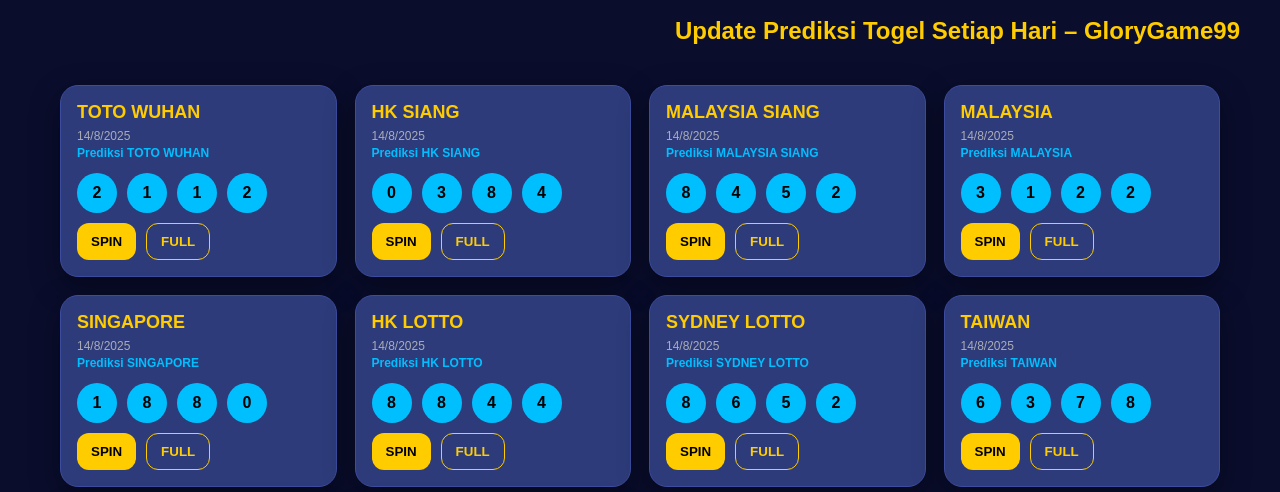
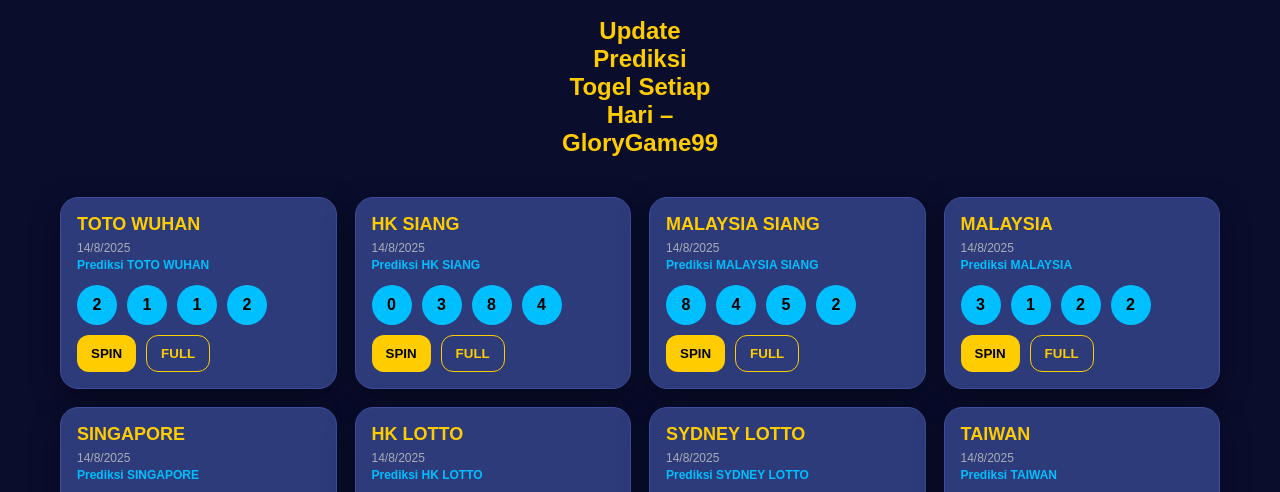
Before and after one commit to Glorygame99/Prediksi-Togel-Jitu, a plain HTML site: page index.html in a window 1280 px wide. Shown: the part 303-795 px from the top of the page. Drawn offline with Linux system fonts and the light colour scheme.

Commit message:
index.html

```diff
--- a/index.html
+++ b/index.html
@@ -7,11 +7,11 @@
   <style>
     :root {
       --bg: #0a0d2c; /* biru gelap */
-      --panel: #1c224a; /* biru tua */
-      --card: #2d3b7a; /* biru medium */
-      --card2: #3c4c9e; /* biru terang */
-      --accent: #ffcc00; /* kuning emas */
-      --accent-2: #00bfff; /* biru terang */
+      --panel: #1c224a;
+      --card: #2d3b7a;
+      --card2: #3c4c9e;
+      --accent: #ffcc00;
+      --accent-2: #00bfff;
       --text: #ffffff;
       --muted: #c0c0c0;
       --shadow: 0 10px 30px rgba(0,0,0,.35);
@@ -29,46 +29,32 @@
       color: var(--text);
     }
 
+    /* Header dan penataan Flexbox untuk memusatkan isi */
     header {
       background-color: var(--bg);
-      padding: 20px;
+      padding: 20px 0;
     }
-
-    /* Membungkus konten header agar menggunakan flexbox */
     .header-content {
       display: flex;
-      justify-content: space-between;
+      justify-content: center;
       align-items: center;
       max-width: 1200px;
       margin: 0 auto;
     }
-
-    /* Bagian kiri dan kanan sebagai spacer */
+    /* Spacer fleksibel untuk menjaga caption berada tepat tengah */
     .left-side,
     .right-side {
       flex: 1;
     }
-
-    /* Logo di tengah dengan teks caption */
-    .logo-container {
-      flex: 2;
+    .logo-caption {
+      flex: 0;
+      font-size: 1.5rem;
+      color: var(--accent);
+      font-weight: bold;
       text-align: center;
     }
 
-    .logo-container img {
-      height: 160px;
-      width: auto;
-      margin-bottom: 10px;
-      display: inline-block;
-    }
-
-    .logo-caption {
-      font-size: 1.5rem;
-      color: var(--accent);
-      font-weight: bold;
-    }
-
-    /* Grid dan kartu */
+    /* Grid konten prediksi */
     .grid {
       display: grid;
       grid-template-columns: repeat(auto-fit, minmax(250px, 1fr));
@@ -77,7 +63,6 @@
       max-width: 1200px;
       margin: 0 auto;
     }
-
     .card {
       background: var(--card);
       border: 1px solid var(--card2);
@@ -85,33 +70,28 @@
       padding: 16px;
       box-shadow: var(--shadow);
     }
-
     .card h3 {
       margin: 0 0 6px;
       font-size: 18px;
       color: var(--accent);
     }
-
     .sub {
       opacity: .85;
       font-size: 12px;
       color: var(--muted);
     }
-
     .link {
       font-weight: 700;
       color: var(--accent-2);
       text-decoration: none;
       font-size: 12px;
     }
-
     .chips {
       display: flex;
       gap: 10px;
       margin: 12px 0 10px;
       flex-wrap: wrap;
     }
-
     .chip {
       width: 40px;
       height: 40px;
@@ -122,12 +102,10 @@
       background: var(--accent-2);
       color: #000;
     }
-
     .actions {
       display: flex;
       gap: 10px;
     }
-
     button {
       cursor: pointer;
       padding: 10px 14px;
@@ -137,13 +115,11 @@
       background: var(--accent);
       color: #000;
     }
-
     .ghost {
       background: transparent;
       border: 1px solid var(--accent);
       color: var(--accent);
     }
-
     .full {
       margin-top: 10px;
       display: none;
@@ -151,13 +127,11 @@
       padding: 10px;
       border-radius: 12px;
     }
-
     .rows {
       display: grid;
       grid-template-columns: repeat(2, minmax(0, 1fr));
       gap: 8px;
     }
-
     .row {
       background: rgba(255,255,255,.05);
       padding: 8px 10px;
@@ -167,22 +141,16 @@
   </style>
 </head>
 <body>
-<!-- Gambar Banner Klikable -->
+  <!-- Banner klikable -->
   <a href="https://glorygame99vip.online/?ref=GLORYGAME99ZZ" target="_blank">
     <img src="images/logo2.png" alt="Event Togel Tebak Angka" style="width:100%; max-width:600px; display:block; margin: 0 auto;" />
   </a>
+
   <header>
     <div class="header-content">
-    <div class="left-side">
-      <!-- Bisa isi konten kiri -->
-    </div>
-
+      <div class="left-side"><!-- spacer kiri --></div>
       <div class="logo-caption">Update Prediksi Togel Setiap Hari – GloryGame99</div>
-    </div>
-
-    <div class="right-side">
-      <!-- Bisa isi konten kanan -->
-    </div>
+      <div class="right-side"><!-- spacer kanan --></div>
     </div>
   </header>
 
@@ -192,19 +160,15 @@
     const games = [
       'TOTO WUHAN','HK SIANG','MALAYSIA SIANG','MALAYSIA','SINGAPORE','HK LOTTO','SYDNEY LOTTO','TAIWAN','QATAR','MACAU'
     ];
-
     function randInt(min,max){
       return Math.floor(Math.random()*(max-min+1))+min;
     }
-
     function randomDigits(n){
       return Array.from({length:n},()=>randInt(0,9));
     }
-
     function makeCombos(nDigit,count=10){
       return Array.from({length:count},()=>randomDigits(nDigit).join(''));
     }
-
     function chip(num){
       const el=document.createElement('div');
       el.className='chip';
@@ -213,7 +177,6 @@
     }
 
     const grid=document.getElementById('grid');
-
     games.forEach(name=>{
       const card=document.createElement('div');
       card.className='card';
@@ -266,20 +229,17 @@
 
       const list=document.createElement('div');
       list.className='rows';
-
       makeCombos(4).forEach(s=>{
         const r=document.createElement('div');
         r.className='row';
         r.textContent=s;
         list.appendChild(r);
       });
-
       full.appendChild(list);
 
       card.append(h3,sub,link,chips,actions,full);
       grid.appendChild(card);
     });
   </script>
-
 </body>
 </html>
```
Lines whose indentation alone changed are shown as unchanged.
